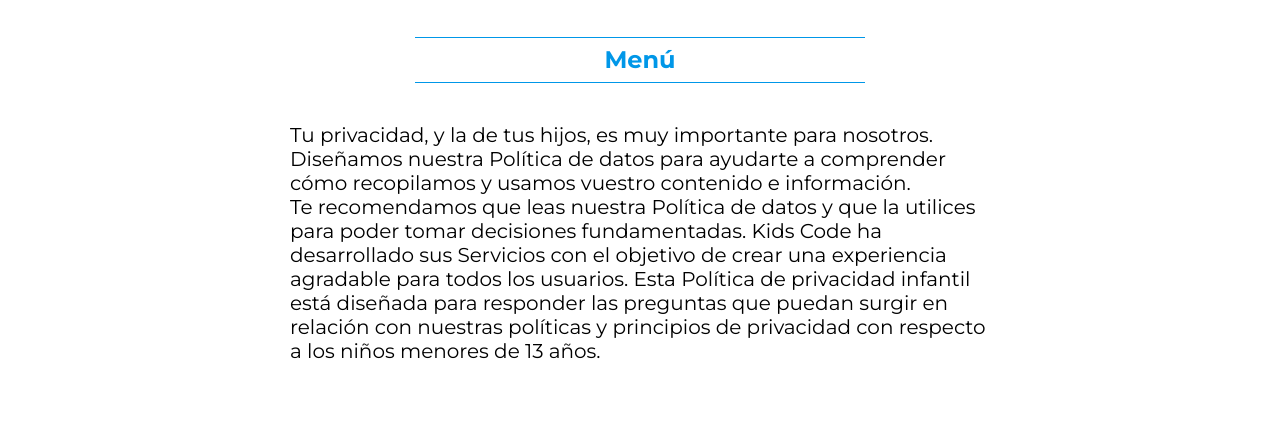
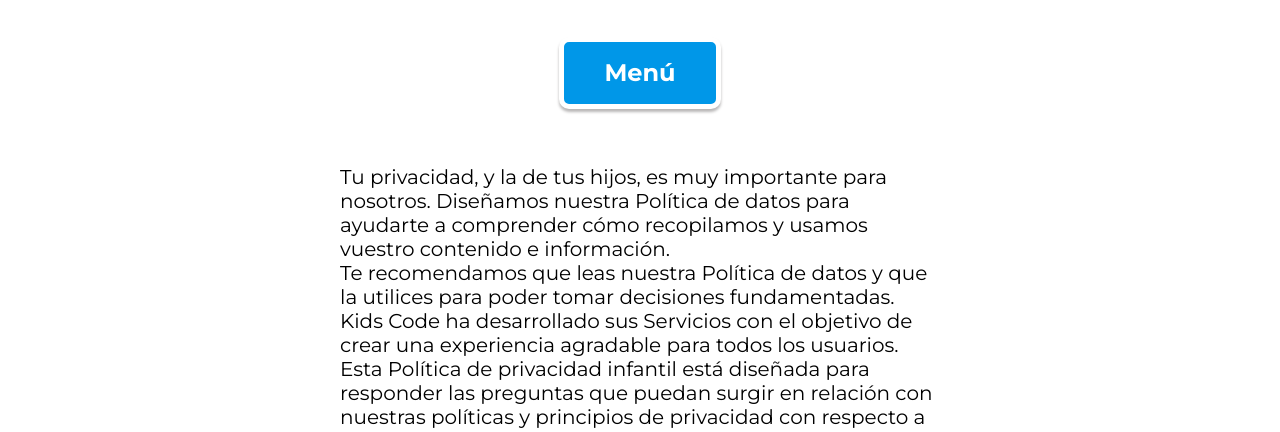
Before and after one commit to silviajboo/kidscode, a plain HTML site: page src/terms-conditions.html in a window 1280 px wide. Shown: the part 131-563 px from the top of the page. Drawn offline with nearby package versions, Linux system fonts and the light colour scheme; files that its build step writes are made by us from their sources; a script that the page names is missing; files whose address does not match are found by name.

Commit message:
fixing menu button on terms

```diff
--- a/src/scss/layout/_accordeon.scss
+++ b/src/scss/layout/_accordeon.scss
@@ -1,22 +1,16 @@
 /*Opciones*/
 .accordion {
     width: 90%;
-    max-width: 450px;
+    max-width: 600px;
     text-align: center;
     margin: auto;
     margin-top: -40px;
     margin-bottom: 40px;
-    border-top: 1px solid $secondaryColorBgBlue3;
-    border-bottom: 1px solid $secondaryColorBgBlue3;
-}
-.accordion:hover {
-    border-top: 1px solid $primaryColorBgGreen;
-    border-bottom: 1px solid $primaryColorBgGreen;
-
 }
 .inner {
   overflow: hidden;
   display: none;
+
 }
 .inner.show {
   display: block;
@@ -35,17 +29,6 @@
 /*Botón*/
 .port-btn-seemore {
     display:inline-block;
-	font-weight: 700;
-	text-decoration: none;
-	color: $secondaryColorBgBlue3;
-    background-color: white;
-    border: 0;
-	font-size: 1.5rem;
-    padding: 10px;
-}
-.port-btn-seemore:hover {
-    color:$primaryColorBgGreen;
-
 }
 .port-btn-seemore:before {
     content: "Menú";
--- a/src/scss/layout/_terms-conditions.scss
+++ b/src/scss/layout/_terms-conditions.scss
@@ -1,3 +1,4 @@
+/*Secciones de los términos*/
 .page-header {
     padding: 30px;
     text-align: center;
@@ -9,7 +10,7 @@
 
 .terms-sections {
     width: 80%;
-    max-width: 700px;
+    max-width: 600px;
     margin: 0 auto;
     margin-bottom: 80px;
 }
@@ -20,6 +21,7 @@
     font-family: 'Montserrat', sans-serif;
 }
 
+/*Flecha de volver arriba*/
 .arrow-up {
     width: 0;
     height: 0;
@@ -31,7 +33,6 @@
     top: -10px;
 
 }
-
 .arrow-container {
     width: 50px;
     height: 50px;
--- a/src/terms-conditions.html
+++ b/src/terms-conditions.html
@@ -30,7 +30,7 @@
             <a href="#p5"><li class="accordion-li">5. ¿Cómo puede hacer preguntas o enviarnos comentarios sobre esta Política de privacidad?</li></a>
         </ul>
 
-    <button class="port-btn-seemore toggle"id="seemore" href="#" ></button>
+    <button class="port-btn-seemore toggle btn-act"id="seemore" href="#" ></button>
     </ul>
 
         <!-- Texto -->
```
Also changed, not shown: dist/terms-conditions.html (+1 -1 lines), dist/css/terms-style.css, src/scss/terms-style.css, 1 other file.
